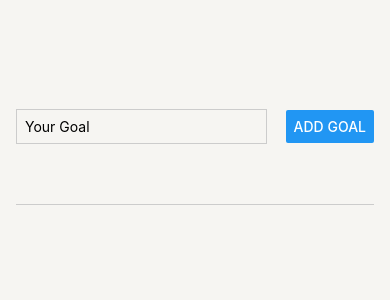
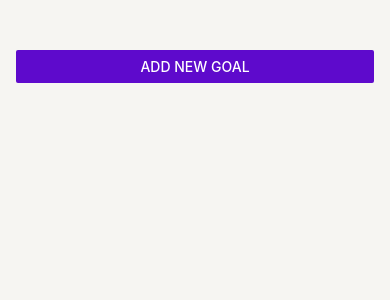
Before and after one commit to himanshm/Create-Goals-DRN, a React Native app: screen / in a window 390 px wide. Shown: the top 300 px of the page. Built offline with nearby package versions, Linux system fonts and the light colour scheme.

Commit message:
Adding a Modal Screen

```diff
--- a/App.tsx
+++ b/App.tsx
@@ -1,5 +1,5 @@
 import { useState } from 'react';
-import { StyleSheet, View, FlatList } from 'react-native';
+import { StyleSheet, View, FlatList, Button } from 'react-native';
 
 import GoalItem from 'components/GoalItem';
 import GoalInput from 'components/GoalInput';
@@ -10,7 +10,12 @@
 }
 
 export default function App() {
+  const [modalIsVisible, setModalIsVisible] = useState(false);
   const [courseGoals, setCourseGoals] = useState<Goal[]>([]);
+
+  function startAddGoalHandler() {
+    setModalIsVisible(true);
+  }
 
   function addGoalHandler(enteredGoalText: string) {
     setCourseGoals((currentCourseGoals) => [
@@ -26,7 +31,12 @@
   }
   return (
     <View style={styles.appContainer}>
-      <GoalInput onAddGoal={addGoalHandler} />
+      <Button
+        title='Add New Goal'
+        color='#5E0ACC'
+        onPress={startAddGoalHandler}
+      />
+      <GoalInput onAddGoal={addGoalHandler} showModal={modalIsVisible} />
       <View style={styles.goalsContainer}>
         <FlatList
           data={courseGoals}
--- a/components/GoalInput.tsx
+++ b/components/GoalInput.tsx
@@ -1,11 +1,12 @@
 import { useState } from 'react';
-import { View, TextInput, Button, StyleSheet } from 'react-native';
+import { View, TextInput, Button, StyleSheet, Modal } from 'react-native';
 
 type GoalInputProps = {
+  showModal: boolean;
   onAddGoal: (text: string) => void;
 };
 
-function GoalInput({ onAddGoal }: GoalInputProps) {
+function GoalInput({ onAddGoal, showModal }: GoalInputProps) {
   const [enteredGoalText, setEnteredGoalText] = useState('');
 
   function goalInputHandler(enteredText: string) {
@@ -18,6 +19,7 @@
   }
 
   return (
+    <Modal animationType='slide' visible={showModal}>
       <View style={styles.inputContainer}>
         <TextInput
           placeholder='Your Goal'
@@ -27,6 +29,7 @@
         />
         <Button title='Add Goal' onPress={addGoalHandler} />
       </View>
+    </Modal>
   );
 }
 
```
Lines whose indentation alone changed are shown as unchanged.
